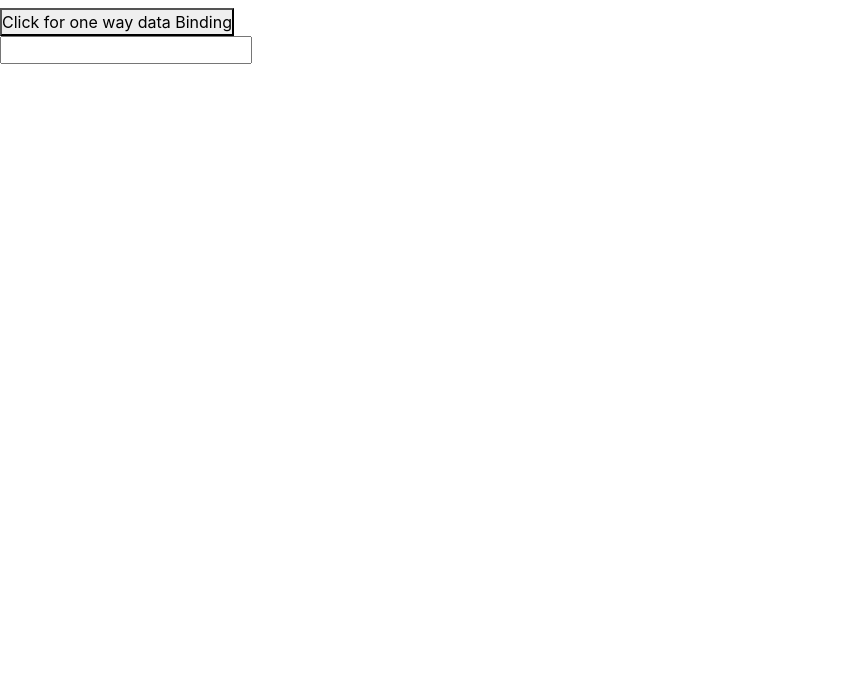
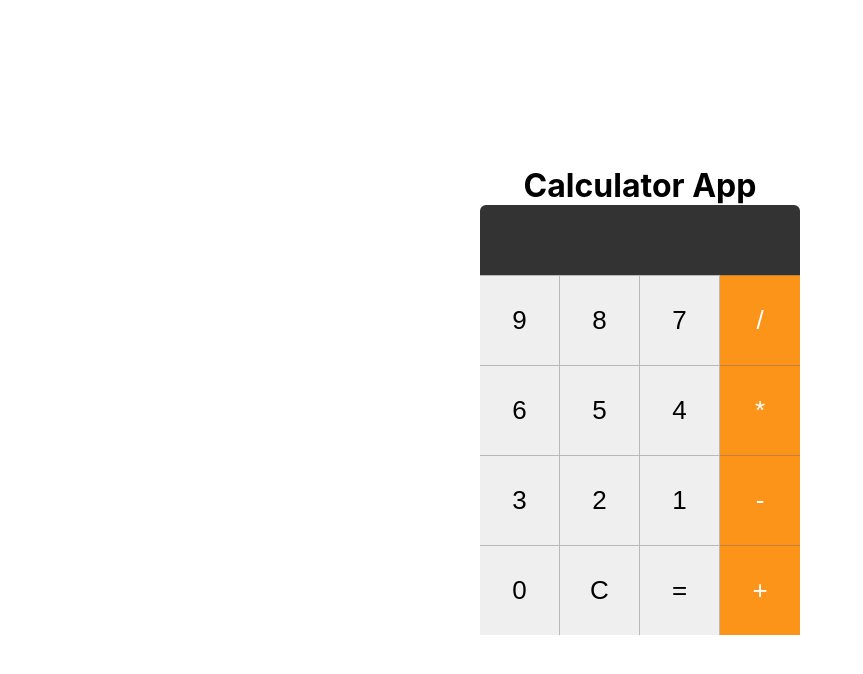
Before and after one commit to gopianandakumar/PushtoGit, a React (Create React App) app: page / in a window 1280 px wide. Shown: the top 674 px of the page, without its empty margins (0-863 px from the left). Built offline with nearby package versions, Linux system fonts and the light colour scheme.

Commit message:
crated a calculator using state and two way data binding

```diff
--- a/public/index.html
+++ b/public/index.html
@@ -15,12 +15,12 @@
       user's mobile device or desktop. See https://developers.google.com/web/fundamentals/web-app-manifest/
     -->
     <link rel="manifest" href="%PUBLIC_URL%/manifest.json" />
-    <link
+    <!-- <link
       href="https://cdn.jsdelivr.net/npm/bootstrap@5.0.2/dist/css/bootstrap.min.css"
       rel="stylesheet"
       integrity="sha384-EVSTQN3/azprG1Anm3QDgpJLIm9Nao0Yz1ztcQTwFspd3yD65VohhpuuCOmLASjC"
       crossorigin="anonymous"
-    />
+    /> -->
 
     <link rel="stylesheet" href="./global.css" />
     <!--
--- a/src/App.css
+++ b/src/App.css
@@ -1,5 +1,36 @@
-.list-group-item {
+.container {
   display: flex;
-  justify-content: space-between;
+  justify-content: center;
   align-items: center;
+  height: 100vh;
+  flex-direction: column;
 }
+
+.output {
+  outline: none;
+  border: none;
+  width: 320px;
+  height: 70px;
+  font-size: 32px;
+  padding: 2px 3px;
+  background: #333333;
+  border-top-left-radius: 6px;
+  border-top-right-radius: 6px;
+  color: #ffff;
+}
+
+button {
+  width: 80px;
+  height: 90px;
+  font-size: 26px;
+  cursor: pointer;
+  border: none;
+  border-top: 1px solid #6666;
+  border-right: 1px solid #6666;
+}
+
+.operator {
+  border-right: none;
+  background-color: #fb9419;
+  color: #ffff;
+}
--- a/src/App.js
+++ b/src/App.js
@@ -16,6 +16,7 @@ import Todo from "./components/Todo";
 import "./App.css";
 import Destrap from "./components/Destrap";
 import Twdb from "./components/Twdb";
+import Calculator from "./Calculator";
 
 function App() {
   const data = [
@@ -76,7 +77,8 @@ function App() {
     //   dataq.map((i)=>(<Destrap {...i} />))
     // }</>
     // <Todo />
-    <Twdb />
+    // <Twdb />
+    <Calculator />
   );
 }
 
--- /dev/null
+++ b/src/Calculator.jsx
@@ -0,0 +1,42 @@
+import React, { useState } from "react";
+import Calcbutton from "./components/Calcbutton";
+
+function Calculator() {
+  let [data, setData] = useState("");
+
+  const inputHandler = (ext) => {
+    let data1 = setData(data + ext);
+  };
+
+  const clearData = (ext) => {
+    setData("");
+  };
+
+  const sumData = (ext) => {
+    return setData(eval(data));
+  };
+  return (
+    <div className="container">
+      <h1>Calculator App</h1>
+      <div className="calculator">
+        <input
+          className="output"
+          type="text"
+          onChange={(e) => {
+            let inputData = e.target.value;
+            inputHandler(inputData);
+          }}
+          value={data}
+        />
+
+        <Calcbutton
+          inputHandler={inputHandler}
+          sumData={sumData}
+          clearData={clearData}
+        />
+      </div>
+    </div>
+  );
+}
+
+export default Calculator;
--- /dev/null
+++ b/src/components/Calcbutton.jsx
@@ -0,0 +1,148 @@
+import React from "react";
+
+function Calcbutton({ inputHandler, clearData, sumData }) {
+  return (
+    <div className="keypad">
+      <div className="row">
+        <button
+          className="digit"
+          onClick={() => {
+            inputHandler("9");
+          }}
+        >
+          9
+        </button>
+        <button
+          className="digit"
+          onClick={() => {
+            inputHandler("8");
+          }}
+        >
+          8
+        </button>
+        <button
+          className="digit"
+          onClick={() => {
+            inputHandler("7");
+          }}
+        >
+          7
+        </button>
+        <button
+          className="operator"
+          onClick={() => {
+            inputHandler("/");
+          }}
+        >
+          /
+        </button>
+      </div>
+      <div className="row">
+        <button
+          className="digit"
+          onClick={() => {
+            inputHandler("6");
+          }}
+        >
+          6
+        </button>
+
+        <button
+          className="digit"
+          onClick={() => {
+            inputHandler("5");
+          }}
+        >
+          5
+        </button>
+
+        <button
+          className="digit"
+          onClick={() => {
+            inputHandler("4");
+          }}
+        >
+          4
+        </button>
+        <button
+          className="operator"
+          onClick={() => {
+            inputHandler("*");
+          }}
+        >
+          *
+        </button>
+      </div>
+      <div className="row">
+        <button
+          className="digit"
+          onClick={() => {
+            inputHandler("3");
+          }}
+        >
+          3
+        </button>
+        <button
+          className="digit"
+          onClick={() => {
+            inputHandler("2");
+          }}
+        >
+          2
+        </button>
+        <button
+          className="digit"
+          onClick={() => {
+            inputHandler("1");
+          }}
+        >
+          1
+        </button>
+        <button
+          className="operator"
+          onClick={() => {
+            inputHandler("-");
+          }}
+        >
+          -
+        </button>
+      </div>
+      <div className="row">
+        <button
+          className="digit"
+          onClick={() => {
+            inputHandler("0");
+          }}
+        >
+          0
+        </button>
+        <button
+          className="fun-key"
+          onClick={() => {
+            clearData();
+          }}
+        >
+          C
+        </button>
+        <button
+          className="digit"
+          onClick={() => {
+            sumData();
+          }}
+        >
+          =
+        </button>
+        <button
+          className="operator"
+          onClick={() => {
+            inputHandler("+");
+          }}
+        >
+          +
+        </button>
+      </div>
+    </div>
+  );
+}
+
+export default Calcbutton;
```
